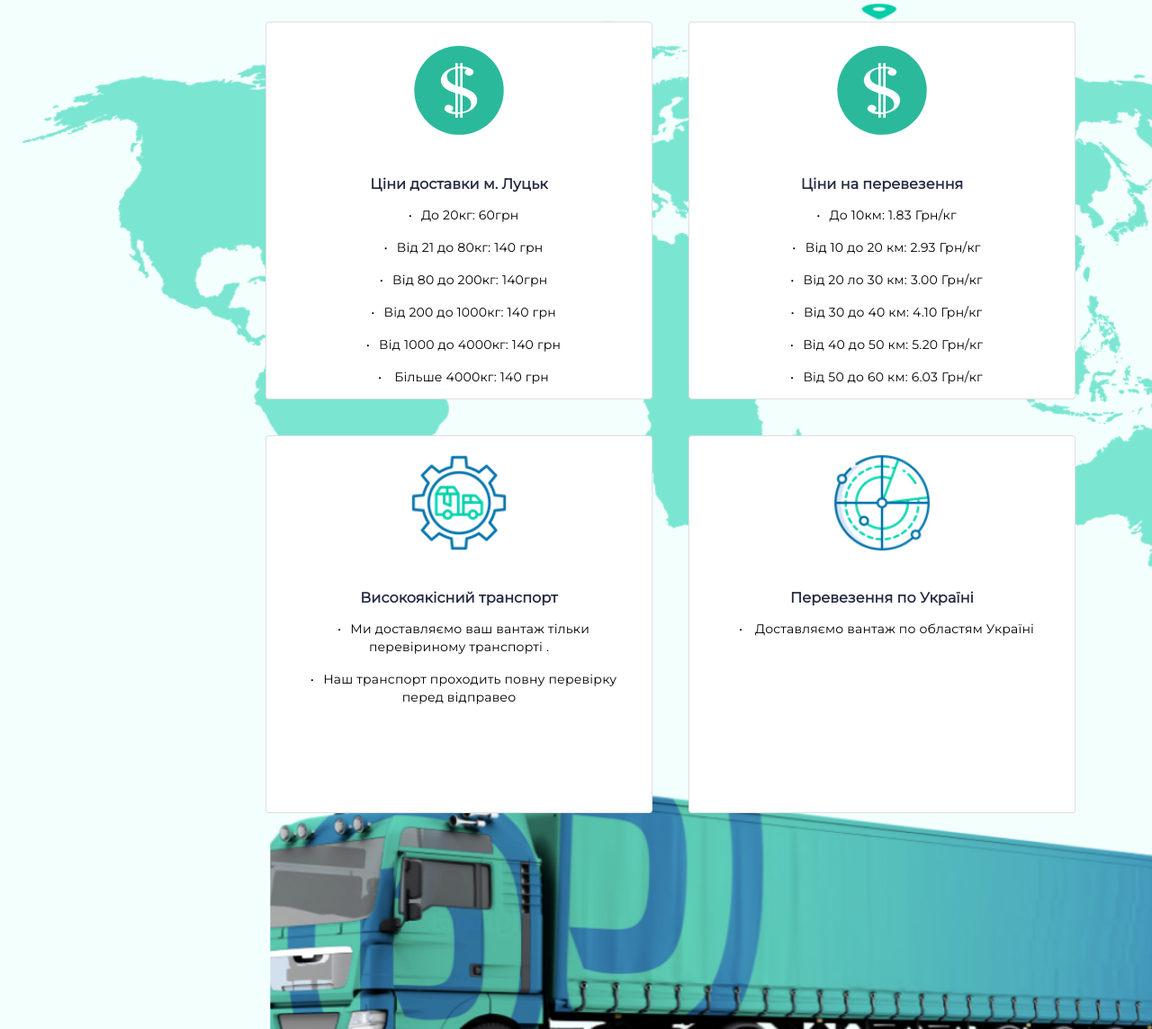
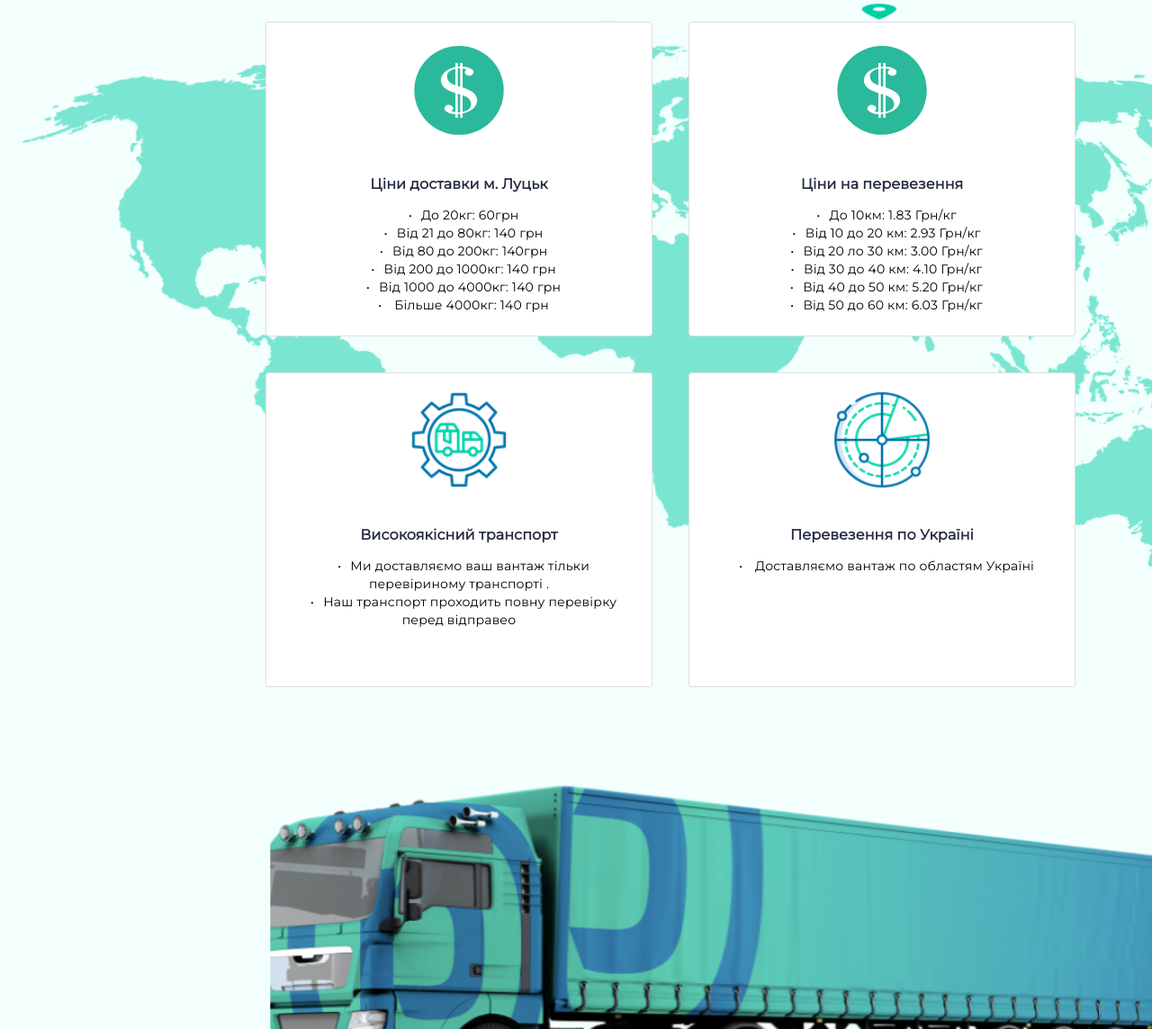
Before and after one commit to Raider2019/Python, a Flask app: page / in a window 1280 px wide; the page is wider, and only the part inside the window is pictured. Shown: the part 1039-2183 px from the top of that part at 90% size. Run offline with Flask 2, Linux system fonts and the light colour scheme.

Commit message:
#margin p delete

```diff
--- a/static/style.css
+++ b/static/style.css
@@ -178,9 +178,8 @@ a:hover {
 
 #main-block #main-content .card-deck .card {
     width: 430px;
-    height: 420px;
-    margin: 20px 20px;
-
+    height: 350px;
+    margin: 20px ;
 
 }
 
@@ -201,6 +200,8 @@ a:hover {
 }
 #main-block #main-content p{
     font-family:'Montserrat', sans-serif;
+    margin: 0;
+
 font-weight: 500;
     font-size: 14px;
     line-height: 20px;
```
